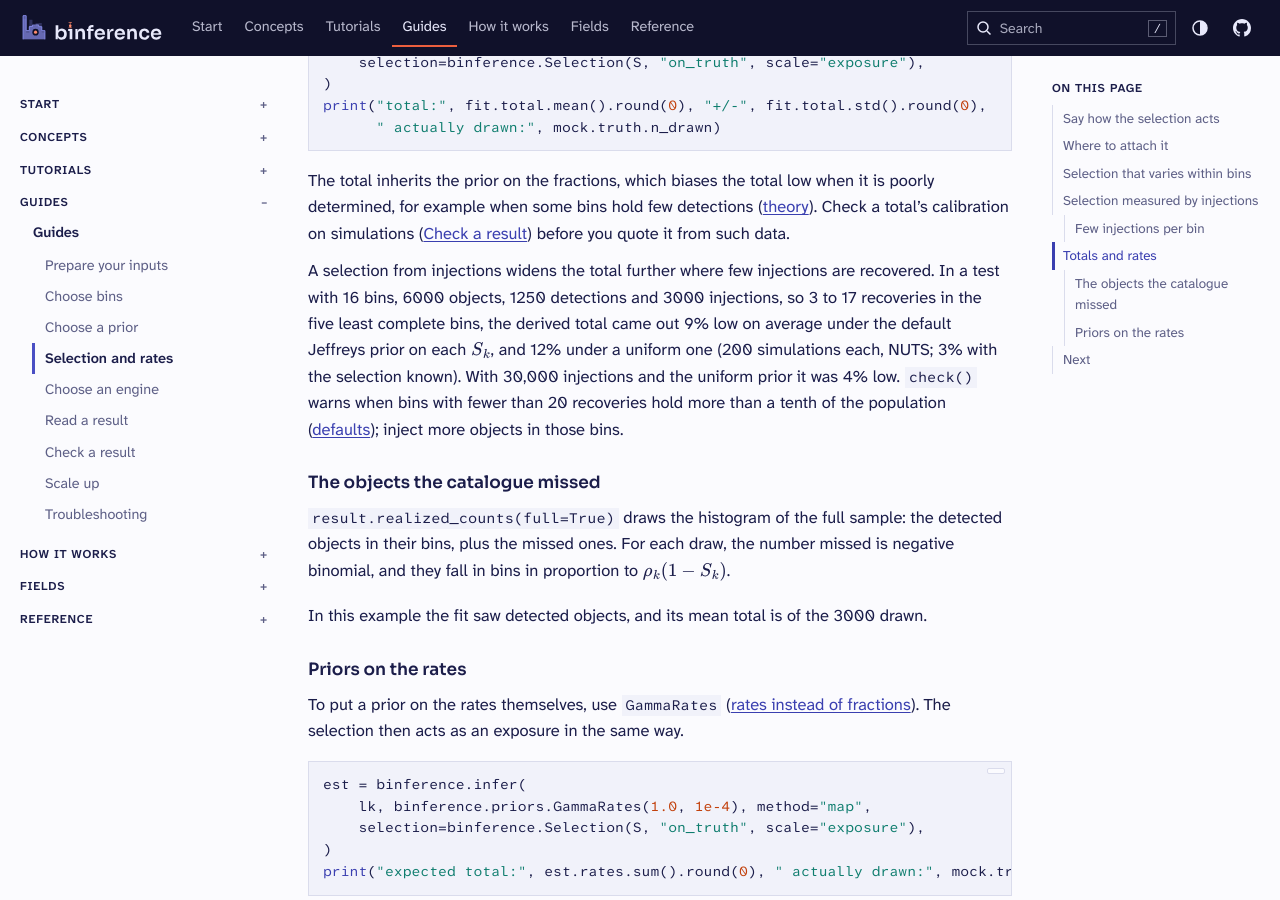
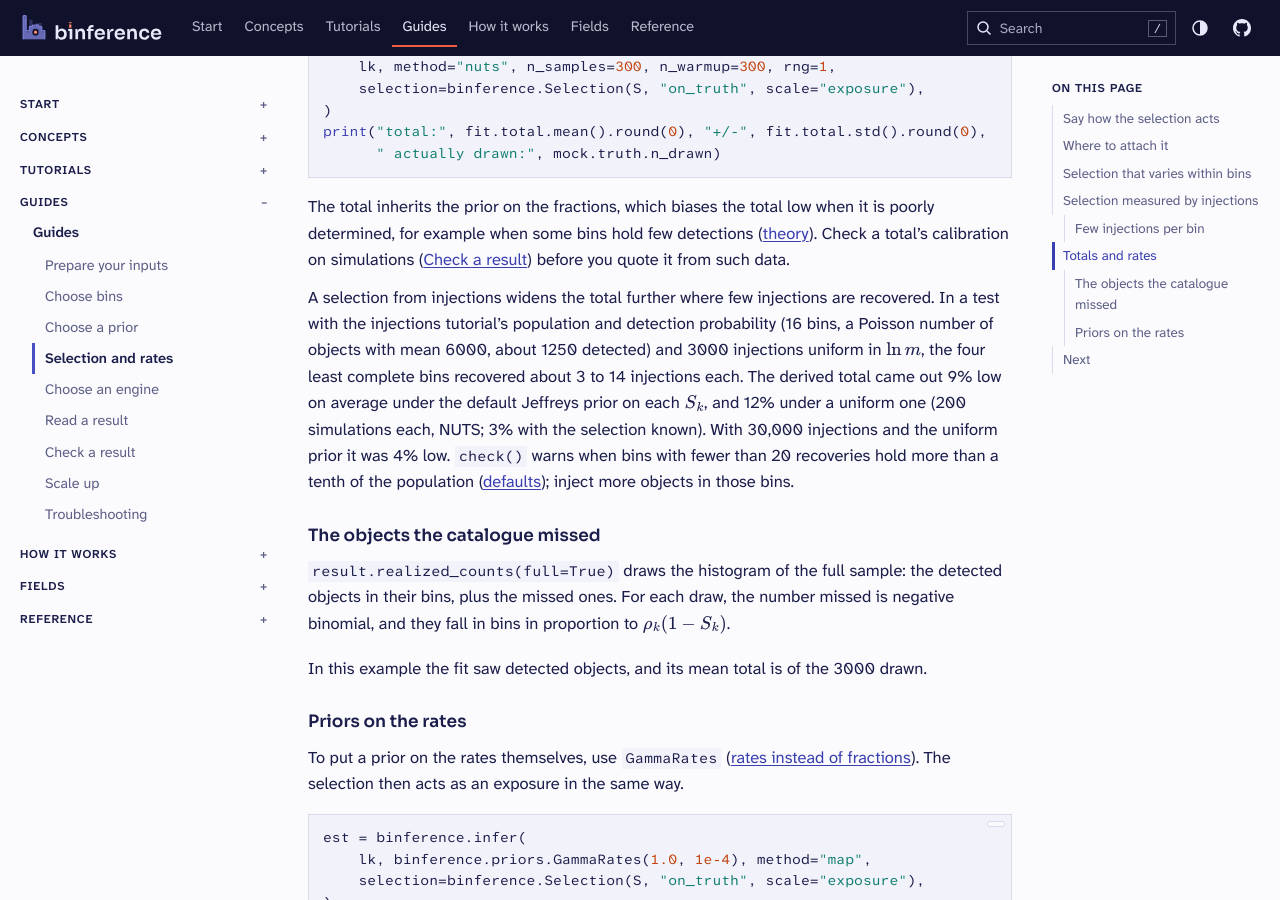
Before and after one commit to joshspeagle/binference, a Sphinx documentation site: the page built from docs/guides/selection.md, in a window 1280 px wide and 900 px high, scrolled down 3825 px. Built offline with Sphinx 7.4.7, drawn with Linux system fonts in a browser that asks for light colours; some of the changed text lies outside the part shown.

Commit message:
Fix the review findings on the injections default and check
The SBC tests drew S from Beta(1, 1) but now fitted Jeffreys; a fixed()
selection keeps its counts so plug-in fits are checked too.

Co-Authored-By: Claude Opus 5.5 <noreply@anthropic.com>
Claude-Session: https://claude.ai/code/session_01JkqiRk2kEoUE8HVDAKRgK9

```diff
--- a/docs/guides/selection.md
+++ b/docs/guides/selection.md
@@ -261,8 +261,10 @@ poorly determined, for example when some bins hold few detections
 ({doc}`checking`) before you quote it from such data.
 
 A selection from injections widens the total further where few injections are recovered.
-In a test with 16 bins, 6000 objects, 1250 detections and 3000 injections, so 3 to 17
-recoveries in the five least complete bins, the derived total came out 9% low on average
+In a test with the injections tutorial's population and detection probability (16 bins,
+a Poisson number of objects with mean 6000, about 1250 detected) and 3000 injections
+uniform in $\ln m$, the four least complete bins recovered about 3 to 14 injections each.
+The derived total came out 9% low on average
 under the default Jeffreys prior on each $S_k$, and 12% under a uniform one (200 simulations
 each, NUTS; 3% with the selection known). With 30,000 injections and the uniform prior it
 was 4% low. `check()` warns when bins with fewer than 20 recoveries hold more than a tenth of the
```
Also changed, not shown: other parts of docs/guides/selection.md (+1 -1 lines), CHANGELOG.md (+4 -2 lines), docs/reference/warnings.md (+5 -0 lines), docs/tutorials/selection-from-injections.md (+5 -0 lines), 3 other files.
